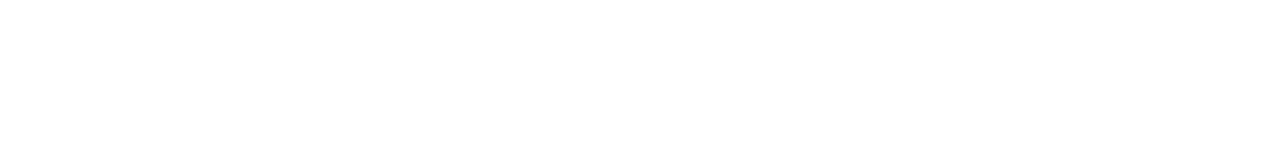
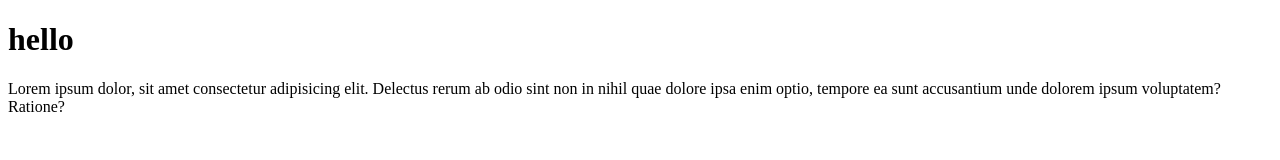
Before and after one commit to AkramMoussaoui/test, a plain HTML site: page index.html in a window 1280 px wide. Drawn offline with Linux system fonts and the light colour scheme.

Commit message:
adding h and p

```diff
--- a/index.html
+++ b/index.html
@@ -8,7 +8,9 @@
 </head>
 
 <body>
-
+    <h1>hello</h1>
+    <p>Lorem ipsum dolor, sit amet consectetur adipisicing elit. Delectus rerum ab odio sint non in nihil quae dolore
+        ipsa enim optio, tempore ea sunt accusantium unde dolorem ipsum voluptatem? Ratione?</p>
 </body>
 
 </html>
```
